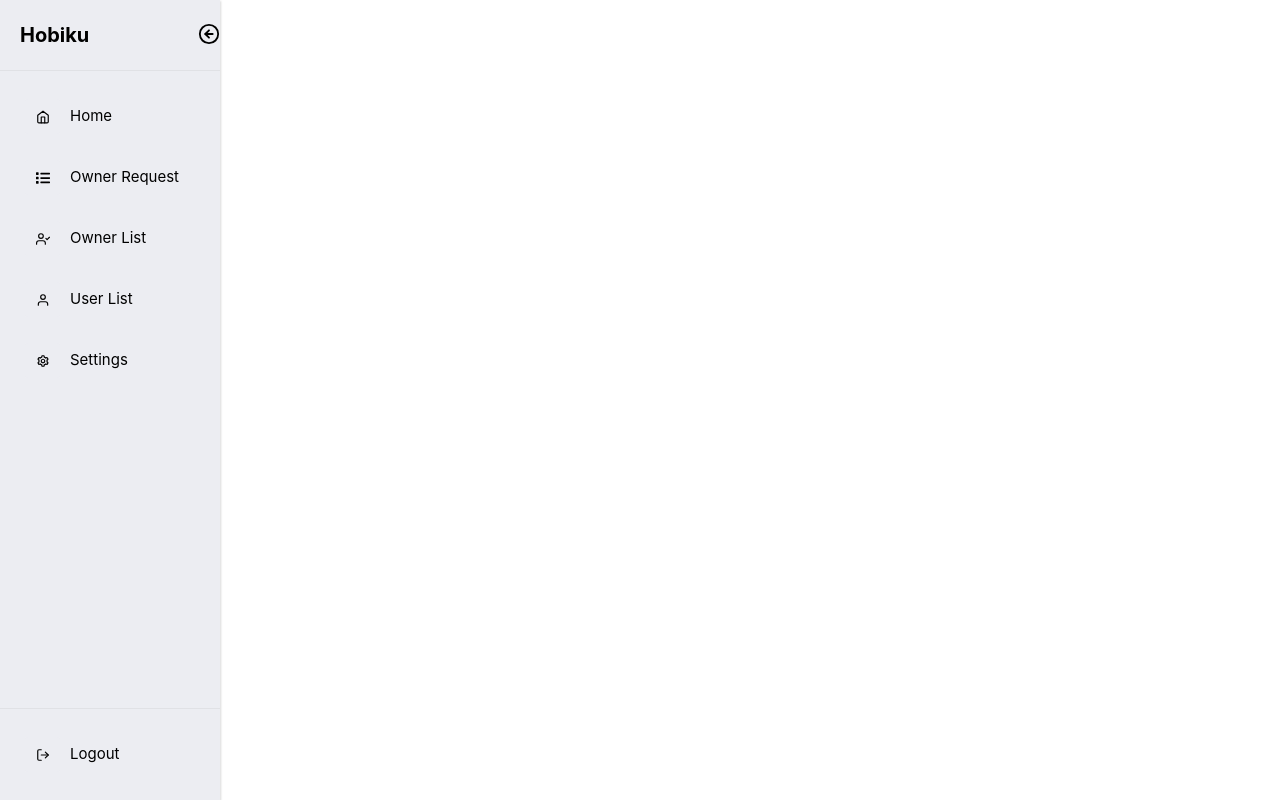
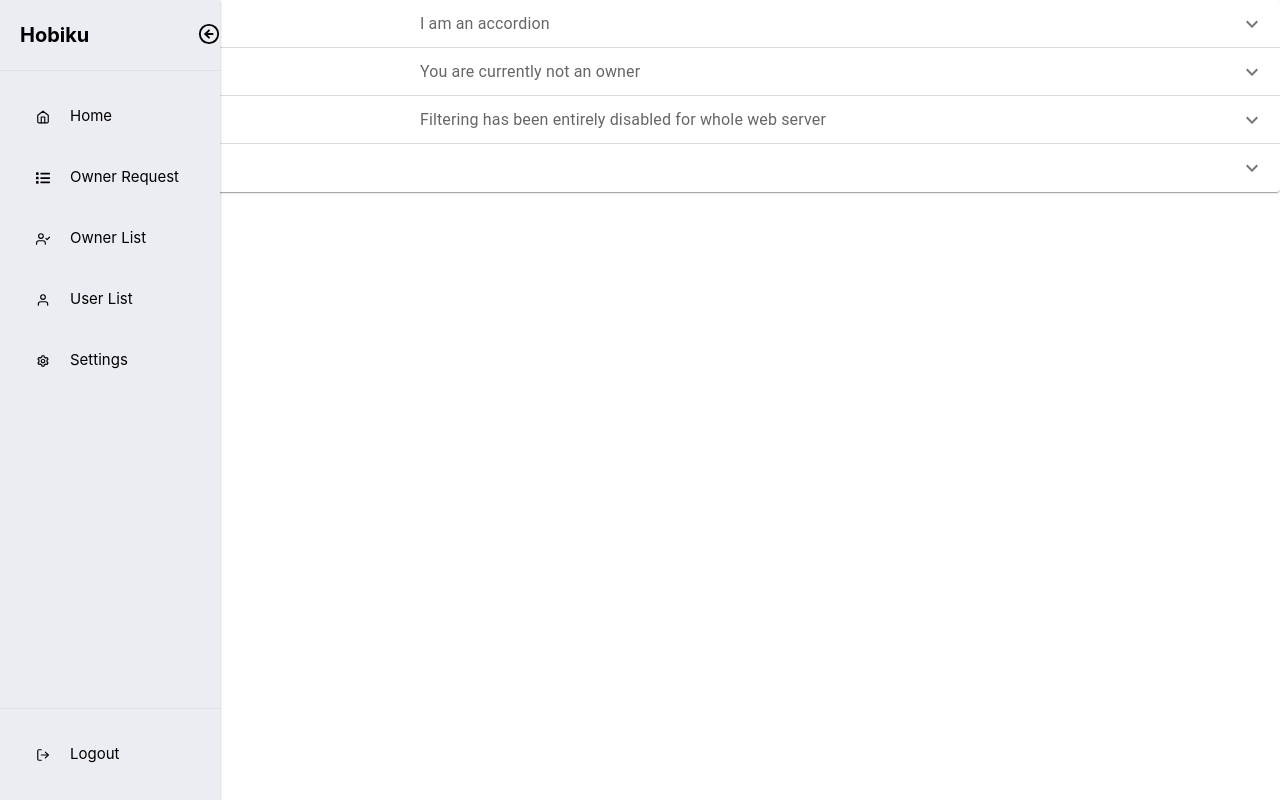
Before and after one commit to codpen/booking-sport-arena, a React (Create React App) app: page /admin in a window 1280 px wide. Built offline with nearby package versions, Linux system fonts and the light colour scheme.

Commit message:
add accordion

```diff
--- /dev/null
+++ b/src/components/Accordion.jsx
@@ -0,0 +1,55 @@
+import React from "react";
+
+export default function Accordion() {
+  return (
+    <div className=" m-5">
+      <div className="accordion" id="accordionExample">
+        <div className="accordion-item bg-white border border-gray-200">
+          <h2 className="accordion-header mb-0" id="headingOne">
+            <button
+              className="
+            accordion-button
+            relative
+            flex
+            items-center
+            w-full
+            py-4
+            px-5
+            text-base text-gray-800 text-left
+            bg-white
+            border-0
+            rounded-none
+            transition
+            focus:outline-none
+          "
+              type="button"
+              data-bs-toggle="collapse"
+              data-bs-target="#collapseOne"
+              aria-expanded="true"
+              aria-controls="collapseOne"
+            >
+              Accordion Item #1
+            </button>
+          </h2>
+          <div
+            id="collapseOne"
+            className="accordion-collapse collapse show"
+            aria-labelledby="headingOne"
+            data-bs-parent="#accordionExample"
+          >
+            <div className="accordion-body py-4 px-5">
+              <strong>This is the first item's accordion body.</strong> It is
+              shown by default, until the collapse plugin adds the appropriate
+              classes that we use to style each element. These classes control
+              the overall appearance, as well as the showing and hiding via CSS
+              transitions. You can modify any of this with custom CSS or
+              overriding our default variables. It's also worth noting that just
+              about any HTML can go within the <code>.accordion-body</code>,
+              though the transition does limit overflow.
+            </div>
+          </div>
+        </div>
+      </div>
+    </div>
+  );
+}
--- /dev/null
+++ b/src/components/AccordionMui.jsx
@@ -0,0 +1,107 @@
+import * as React from "react";
+import Accordion from "@mui/material/Accordion";
+import AccordionDetails from "@mui/material/AccordionDetails";
+import AccordionSummary from "@mui/material/AccordionSummary";
+import Typography from "@mui/material/Typography";
+import ExpandMoreIcon from "@mui/icons-material/ExpandMore";
+
+export default function AccordionMui() {
+  const [expanded, setExpanded] = React.useState(false);
+
+  const handleChange = (panel) => (event, isExpanded) => {
+    setExpanded(isExpanded ? panel : false);
+  };
+
+  return (
+    <div>
+      <Accordion
+        expanded={expanded === "panel1"}
+        onChange={handleChange("panel1")}
+      >
+        <AccordionSummary
+          expandIcon={<ExpandMoreIcon />}
+          aria-controls="panel1bh-content"
+          id="panel1bh-header"
+        >
+          <Typography sx={{ width: "33%", flexShrink: 0 }}>
+            General settings
+          </Typography>
+          <Typography sx={{ color: "text.secondary" }}>
+            I am an accordion
+          </Typography>
+        </AccordionSummary>
+        <AccordionDetails>
+          <Typography>
+            Nulla facilisi. Phasellus sollicitudin nulla et quam mattis feugiat.
+            Aliquam eget maximus est, id dignissim quam.
+          </Typography>
+        </AccordionDetails>
+      </Accordion>
+      <Accordion
+        expanded={expanded === "panel2"}
+        onChange={handleChange("panel2")}
+      >
+        <AccordionSummary
+          expandIcon={<ExpandMoreIcon />}
+          aria-controls="panel2bh-content"
+          id="panel2bh-header"
+        >
+          <Typography sx={{ width: "33%", flexShrink: 0 }}>Users</Typography>
+          <Typography sx={{ color: "text.secondary" }}>
+            You are currently not an owner
+          </Typography>
+        </AccordionSummary>
+        <AccordionDetails>
+          <Typography>
+            Donec placerat, lectus sed mattis semper, neque lectus feugiat
+            lectus, varius pulvinar diam eros in elit. Pellentesque convallis
+            laoreet laoreet.
+          </Typography>
+        </AccordionDetails>
+      </Accordion>
+      <Accordion
+        expanded={expanded === "panel3"}
+        onChange={handleChange("panel3")}
+      >
+        <AccordionSummary
+          expandIcon={<ExpandMoreIcon />}
+          aria-controls="panel3bh-content"
+          id="panel3bh-header"
+        >
+          <Typography sx={{ width: "33%", flexShrink: 0 }}>
+            Advanced settings
+          </Typography>
+          <Typography sx={{ color: "text.secondary" }}>
+            Filtering has been entirely disabled for whole web server
+          </Typography>
+        </AccordionSummary>
+        <AccordionDetails>
+          <Typography>
+            Nunc vitae orci ultricies, auctor nunc in, volutpat nisl. Integer
+            sit amet egestas eros, vitae egestas augue. Duis vel est augue.
+          </Typography>
+        </AccordionDetails>
+      </Accordion>
+      <Accordion
+        expanded={expanded === "panel4"}
+        onChange={handleChange("panel4")}
+      >
+        <AccordionSummary
+          expandIcon={<ExpandMoreIcon />}
+          aria-controls="panel4bh-content"
+          id="panel4bh-header"
+        >
+          <Typography sx={{ width: "33%", flexShrink: 0 }}>
+            Personal data
+          </Typography>
+        </AccordionSummary>
+        <AccordionDetails>
+          <Typography>
+            Nunc vitae orci ultricies, auctor nunc in, volutpat nisl. Integer
+            sit amet egestas eros, vitae egestas augue. Duis vel est augue.
+          </Typography>
+        </AccordionDetails>
+      </Accordion>
+    </div>
+  );
+}
--- a/src/pages/AdminDashboard.jsx
+++ b/src/pages/AdminDashboard.jsx
@@ -1,12 +1,13 @@
 import React from "react";
-// import Aside from "../components/sidebar";
-import "react-pro-sidebar/dist/css/styles.css";
+import AccordionMui from "../components/AccordionMui";
 import Sidebar from "../components/sidebar/Sidebar";
 
 export default function AdminDashboard() {
   return (
     <div>
       <Sidebar />
+      {/* <Accordion /> */}
+      <AccordionMui />
     </div>
   );
 }
```
Also changed, not shown: src/index.js (+9 -8 lines).
